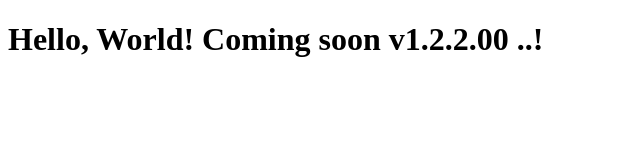
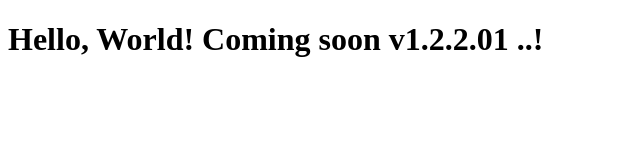
Before and after one commit to burcmuratmetin/onzedorp, a plain HTML site: page index.html in a window 1280 px wide. Shown: the full height of the page, 0-640 px from the left. Drawn offline with Linux system fonts and the light colour scheme.

Commit message:
v1.6
1.2.2.01

```diff
--- a/index.html
+++ b/index.html
@@ -4,6 +4,6 @@
 <title>Onzedorp | Ouderkerk aan de Amstel</title>
 </head>
 <body>
-<h1>Hello, World! Coming soon v1.2.2.00 ..! </h1>
+<h1>Hello, World! Coming soon v1.2.2.01 ..! </h1>
 </body>
 </html>
```
